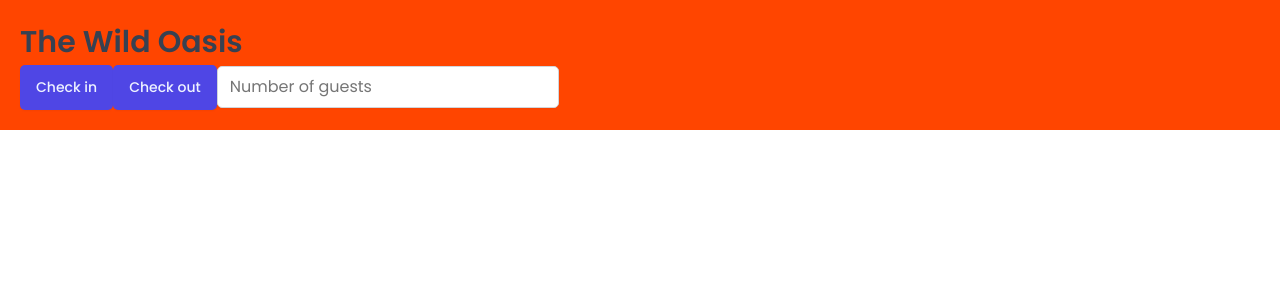
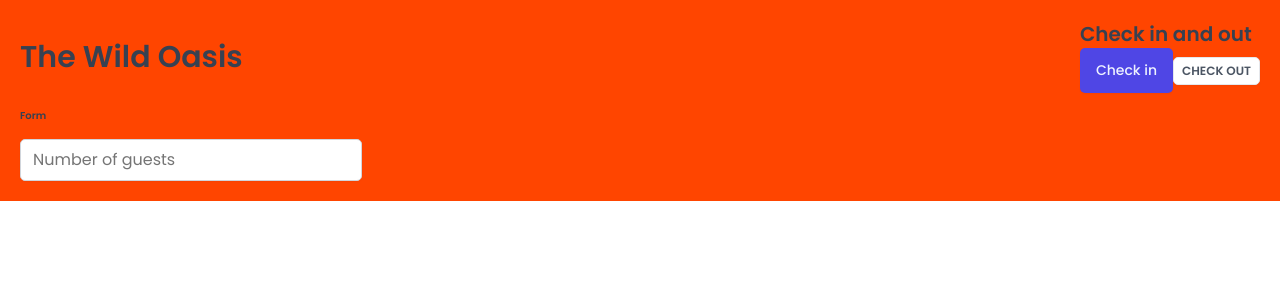
Before and after one commit to Deformator/the-wild-oasis, a React (Vite) app: page / in a window 1280 px wide. Shown: the top 300 px of the page. Built offline with nearby package versions, Linux system fonts and the light colour scheme; a web font is replaced by a local one.

Commit message:
- Heading, Row components - Update Button component

```diff
--- a/src/App.jsx
+++ b/src/App.jsx
@@ -1,14 +1,9 @@
 import styled from 'styled-components';
 import GlobalStyles from './styles/GlobalStyles';
-import  Button from './ui/Button';
-import  Input from './ui/Input';
-
-const H1 = styled.h1`
-  font-size: 30px;
-  font-weight: 600;
-`;
-
-
+import Button from './ui/Button';
+import Input from './ui/Input';
+import Heading from './ui/Heading';
+import Row from './ui/Row';
 
 const StyledApp = styled.main`
   background-color: orangered;
@@ -20,10 +15,29 @@
     <>
       <GlobalStyles />
       <StyledApp>
-        <H1>The Wild Oasis</H1>
-        <Button onClick={() => alert('Check in')}>Check in</Button>
-        <Button onClick={() => alert('Check out')}>Check out</Button>
-        <Input type="number" placeholder="Number of guests"></Input>
+        <Row>
+          <Row type='horizontal'>
+            <Heading as='h1'>The Wild Oasis</Heading>
+            <div>
+              <Heading as='h2'>Check in and out</Heading>
+              <Button onClick={() => alert('Check in')}>Check in</Button>
+              <Button
+                variation='secondary'
+                size='small'
+                onClick={() => alert('Check out')}
+              >
+                Check out
+              </Button>
+            </div>
+          </Row>
+
+          <Row>
+            <Heading as='h3'>Form</Heading>
+            <form>
+              <Input type='number' placeholder='Number of guests'></Input>
+            </form>
+          </Row>
+        </Row>
       </StyledApp>
     </>
   );
--- a/src/ui/Button.jsx
+++ b/src/ui/Button.jsx
@@ -1,4 +1,4 @@
-import styled, { css } from "styled-components";
+import styled, { css } from 'styled-components';
 
 const sizes = {
   small: css`
@@ -49,19 +49,17 @@
 };
 
 const Button = styled.button`
-  font-size: 1.4rem;
-  padding: 1.2rem 1.6rem;
-  font-weight: 500;
   border: none;
   border-radius: var(--border-radius-sm);
-  background-color: var(--color-brand-600);
-  color: var(--color-brand-50);
   box-shadow: var(--shadow-sm);
-  cursor: pointer;
 
-  &:hover {
-    background-color: var(--color-brand-700);
-  }
+  ${(props) => sizes[props.size]}
+  ${(props) => variations[props.variation]}
 `;
 
+Button.defaultProps = {
+  variation: 'primary',
+  size: 'medium',
+};
+
 export default Button;
--- /dev/null
+++ b/src/ui/Heading.jsx
@@ -0,0 +1,26 @@
+import styled, { css } from 'styled-components';
+
+const Heading = styled.h1`
+  ${(props) =>
+    props.as === 'h1' &&
+    css`
+      font-size: 3rem;
+      font-weight: 600;
+    `}
+  ${(props) =>
+    props.as === 'h2' &&
+    css`
+      font-size: 2rem;
+      font-weight: 600;
+    `}
+${(props) =>
+    props.as === 'h3' &&
+    css`
+      font-size: 1rem;
+      font-weight: 600;
+    `}
+
+ line-height: 1.4;
+`;
+
+export default Heading;
--- /dev/null
+++ b/src/ui/Row.jsx
@@ -0,0 +1,23 @@
+import styled, { css } from 'styled-components';
+
+const Row = styled.div`
+  display: flex;
+  ${(props) =>
+    props.type === 'horizontal' &&
+    css`
+      justify-content: space-between;
+      align-items: center;
+    `}
+  ${(props) =>
+    props.type === 'vertical' &&
+    css`
+      flex-direction: column;
+      gap: 1.6rem;
+    `}
+`;
+
+Row.defaultProps = {
+  type: 'vertical',
+};
+
+export default Row;
```
